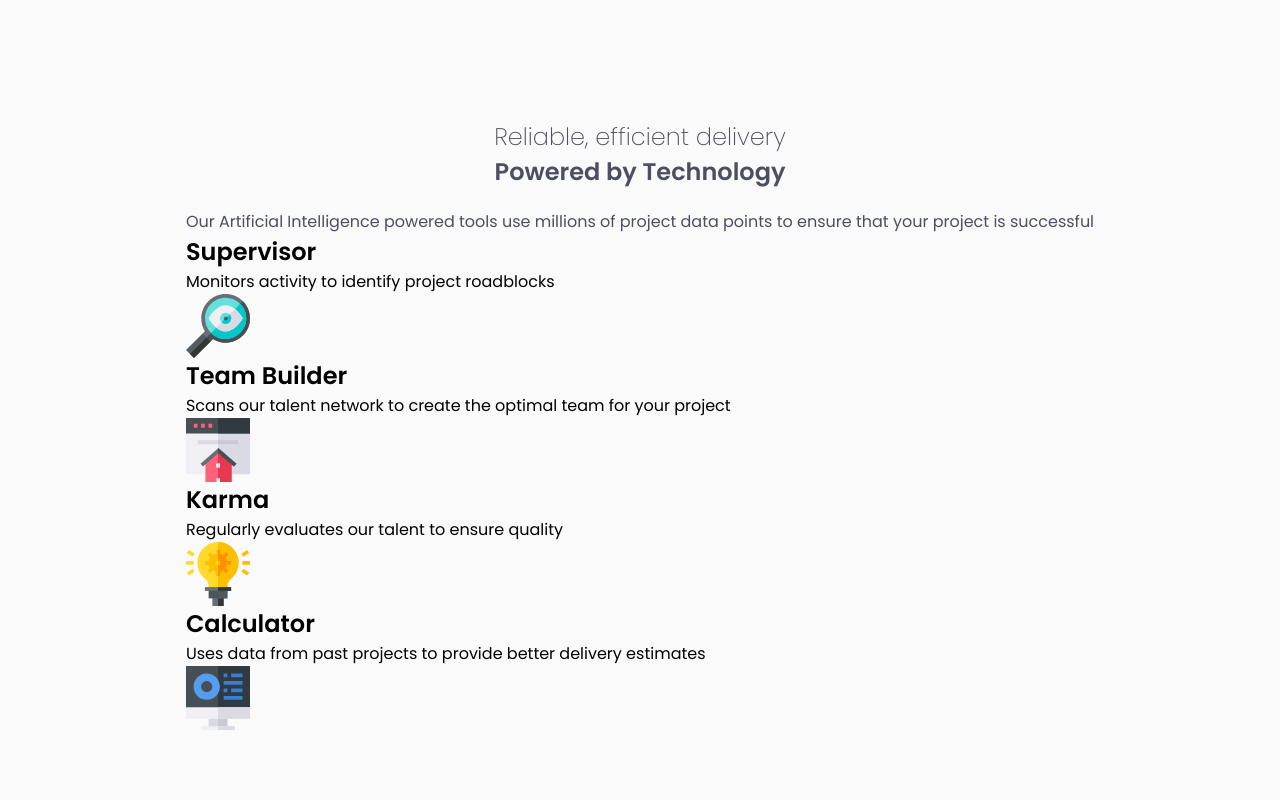
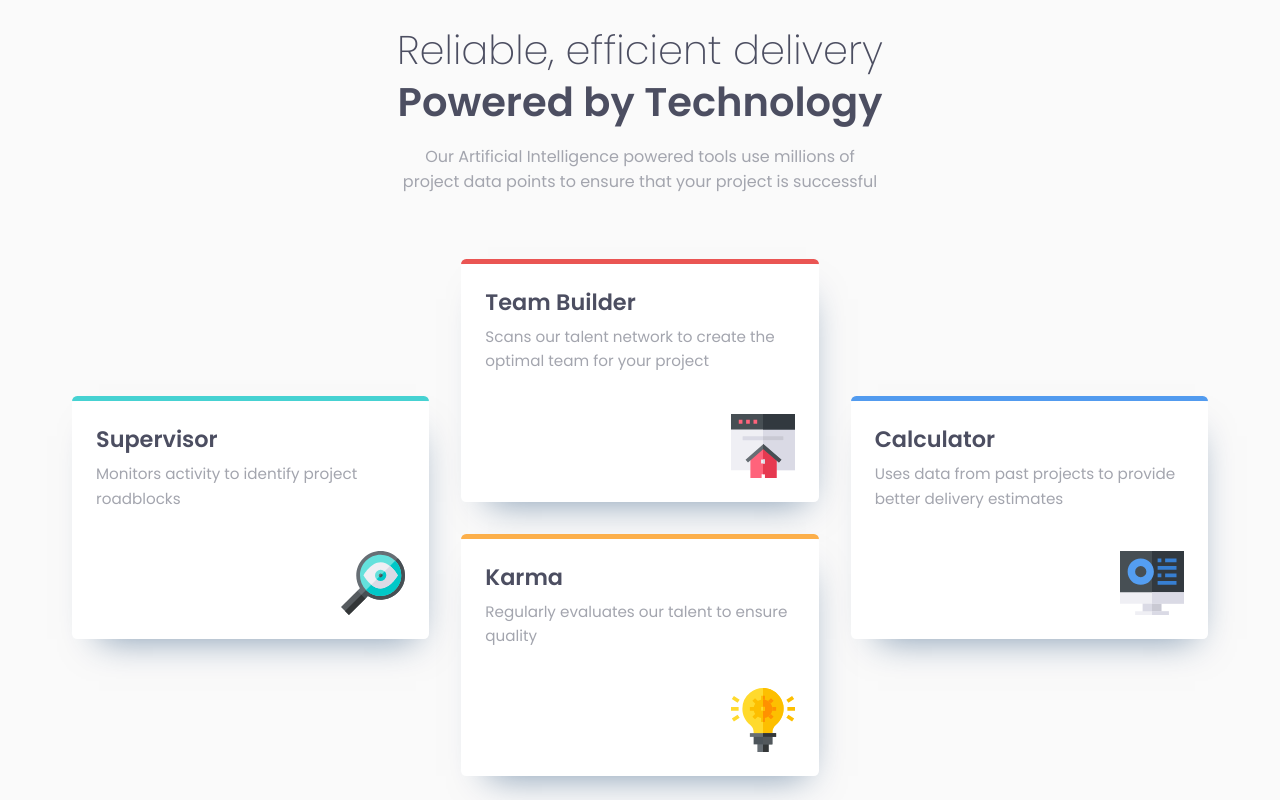
Before and after one commit to BarteQS/four-card-feature, a plain HTML site: page index.html in a window 1280 px wide. Drawn offline with Linux system fonts and the light colour scheme.

Commit message:
Finished the project

```diff
--- a/index.html
+++ b/index.html
@@ -20,8 +20,8 @@
     <title>Four card feature section</title>
   </head>
   <body>
-    <main>
-      <div class="first_part">
+    <header>
+      <div class="wrapper wrapper__narrow">
         <h1>
           <span>Reliable, efficient delivery</span><br />Powered by Technology
         </h1>
@@ -30,29 +30,37 @@
           points to ensure that your project is successful
         </p>
       </div>
-      <div>
+    </header>
+    <main>
+      <div class="wrapper">
+        <div class="layout-grid">
           <div class="card">
             <h2>Supervisor</h2>
             <p>Monitors activity to identify project roadblocks</p>
             <img
               src="./images/icon-supervisor.svg"
-            alt="Magnifying glass icon with an eye in the middle"
+              alt=""
+              height="64"
+              width="64"
             />
           </div>
           <div class="card">
             <h2>Team Builder</h2>
             <p>
-            Scans our talent network to create the optimal team for your project
+              Scans our talent network to create the optimal team for your
+              project
             </p>
             <img
               src="./images/icon-team-builder.svg"
-            alt="A red house icon and a browser window in the background"
+              alt=""
+              height="64"
+              width="64"
             />
           </div>
           <div class="card">
             <h2>Karma</h2>
             <p>Regularly evaluates our talent to ensure quality</p>
-          <img src="./images/icon-karma.svg" alt="Yellow light bulb icon" />
+            <img src="./images/icon-karma.svg" alt="" height="64" width="64" />
           </div>
           <div class="card">
             <h2>Calculator</h2>
@@ -61,8 +69,11 @@
             </p>
             <img
               src="./images/icon-calculator.svg"
-            alt="A monitor displaying some data"
+              alt=""
+              height="64"
+              width="64"
             />
+          </div>
         </div>
       </div>
     </main>
--- a/styles/style.css
+++ b/styles/style.css
@@ -14,27 +14,31 @@
   --fw-semi-bold: 600;
 }
 
+html {
+  font-family: "Poppins", sans-serif;
+  font-weight: var(--fw-regular);
+  line-height: 1.6;
+  color: var(--clr-s-grayish-blue);
+}
+
+h1,
+h2 {
+  line-height: 1.3;
+  color: var(--clr-s-very-dark-blue);
+}
+
 body {
   background-color: var(--clr-s-very-light-gray);
-  font-family: "Poppins", sans-serif;
   display: flex;
   flex-direction: column;
-  align-items: center;
   justify-content: center;
 }
 
 main {
-  margin-inline: 2rem;
-}
-
-.first_part {
-  text-align: center;
-  margin-block-start: 3rem;
-  color: var(--clr-s-very-dark-blue);
+  margin-block-end: 4rem;
 }
 
 h1 {
-  text-align: center;
   font-size: 1.5rem;
 }
 
@@ -42,6 +46,108 @@ h1 span {
   font-weight: var(--fw-extra-light);
 }
 
-.first_part p {
-  margin-block-start: 1.25rem;
+h2 {
+  font-size: 1.4rem;
 }
+
+.wrapper {
+  margin-inline: auto;
+  max-width: 1200px;
+  padding-inline: 2rem;
+}
+
+.wrapper__narrow {
+  max-width: 550px;
+}
+
+header {
+  text-align: center;
+  margin-block-start: 4rem;
+}
+
+.wrapper__narrow p {
+  margin-block-start: 1rem;
+}
+
+.layout-grid {
+  margin-block-start: 4rem;
+  display: grid;
+  gap: 2rem;
+}
+
+.card {
+  background-color: #fff;
+  display: flex;
+  flex-direction: column;
+  gap: 0.5rem;
+  padding: 1.5rem;
+  border-radius: 0.325em;
+  border-top: 0.325em solid;
+  -webkit-box-shadow: 7px 20px 35px -20px rgba(0, 50, 100, 0.5);
+  -moz-box-shadow: 7px 20px 35px -20px rgba(0, 50, 100, 0.5);
+  box-shadow: 7px 20px 35px -20px rgba(0, 50, 100, 0.5);
+}
+
+.card:first-child {
+  border-color: hsl(180, 61%, 55%);
+}
+
+.card:nth-child(2) {
+  border-color: hsl(1, 78%, 62%);
+}
+
+.card:nth-child(3) {
+  border-color: hsl(34, 97%, 64%);
+}
+
+.card:last-child {
+  border-color: hsl(212, 83%, 63%);
+}
+
+.card img {
+  place-self: flex-end;
+  margin-top: 2rem;
+}
+
+.card p {
+  font-size: 0.95rem;
+}
+
+@media (min-width: 800px) {
+  .layout-grid {
+    grid-template-areas:
+      "...  two ....."
+      "one  two  four"
+      "one three four"
+      "... three ....";
+    grid-auto-columns: 1fr;
+  }
+
+  .layout-grid div:first-child {
+    grid-area: one;
+  }
+
+  .layout-grid div:nth-child(2) {
+    grid-area: two;
+  }
+
+  .layout-grid div:nth-child(3) {
+    grid-area: three;
+  }
+
+  .layout-grid div:last-child {
+    grid-area: four;
+  }
+
+  main {
+    margin: 0;
+  }
+
+  header {
+    margin: 0;
+  }
+
+  h1 {
+    font-size: 2.5rem;
+  }
+}
```
Lines whose indentation alone changed are shown as unchanged.
